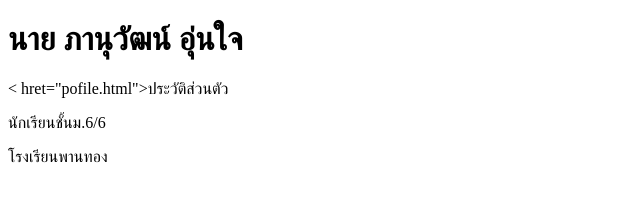
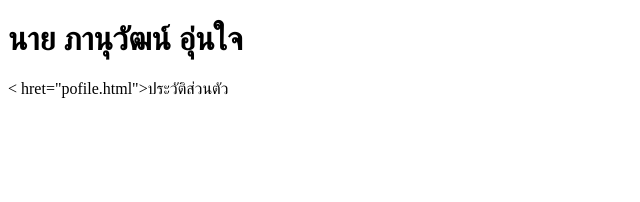
Before and after one commit to 16404-arch/portfolio, a plain HTML site: page index.html in a window 1280 px wide. Shown: the whole page, without its empty margins (0-640 px from the left). Drawn offline with Linux system fonts and the light colour scheme.

Commit message:
Update index.html

```diff
--- a/index.html
+++ b/index.html
@@ -6,7 +6,6 @@
 <body>
 <h1>นาย ภานุวัฒน์ อุ่นใจ</h1>
     < hret="pofile.html">ประวัติส่วนตัว</a>
-<p>นักเรียนชั้นม.6/6</p>
-<p>โรงเรียนพานทอง</p>
+
 </body>
 </html>
```
